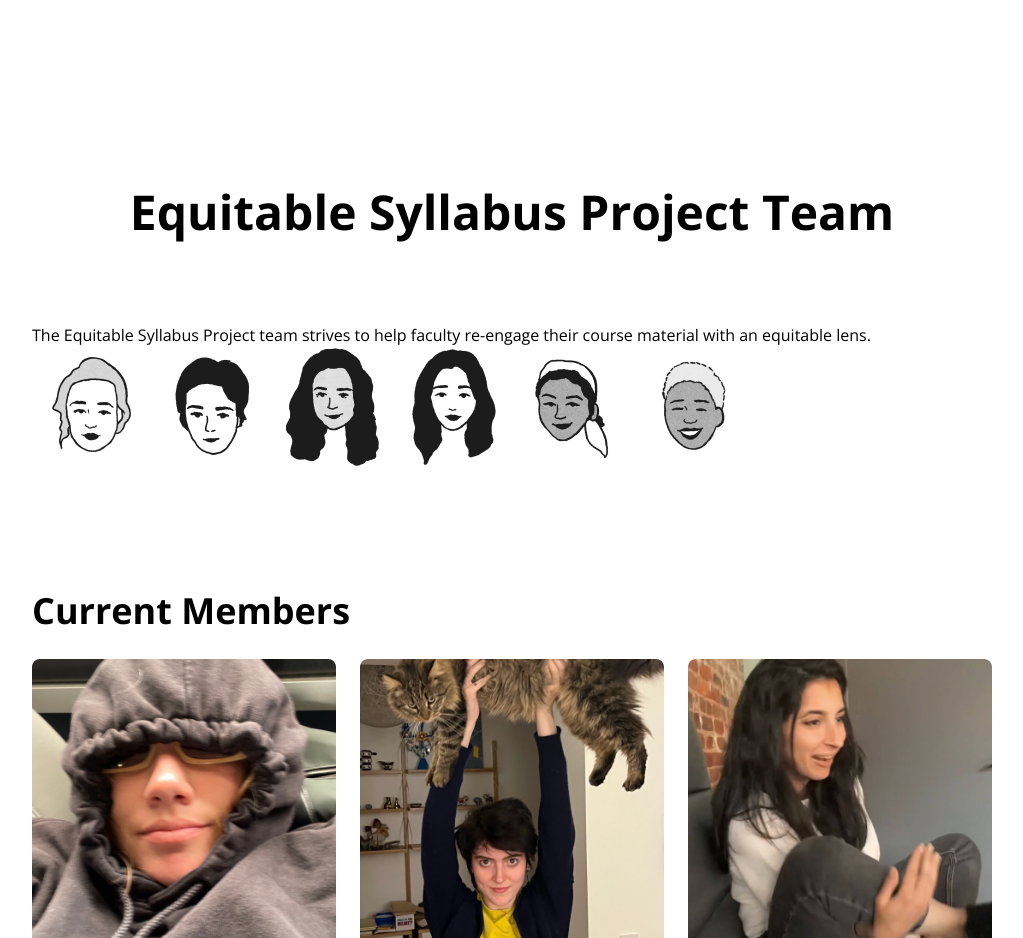
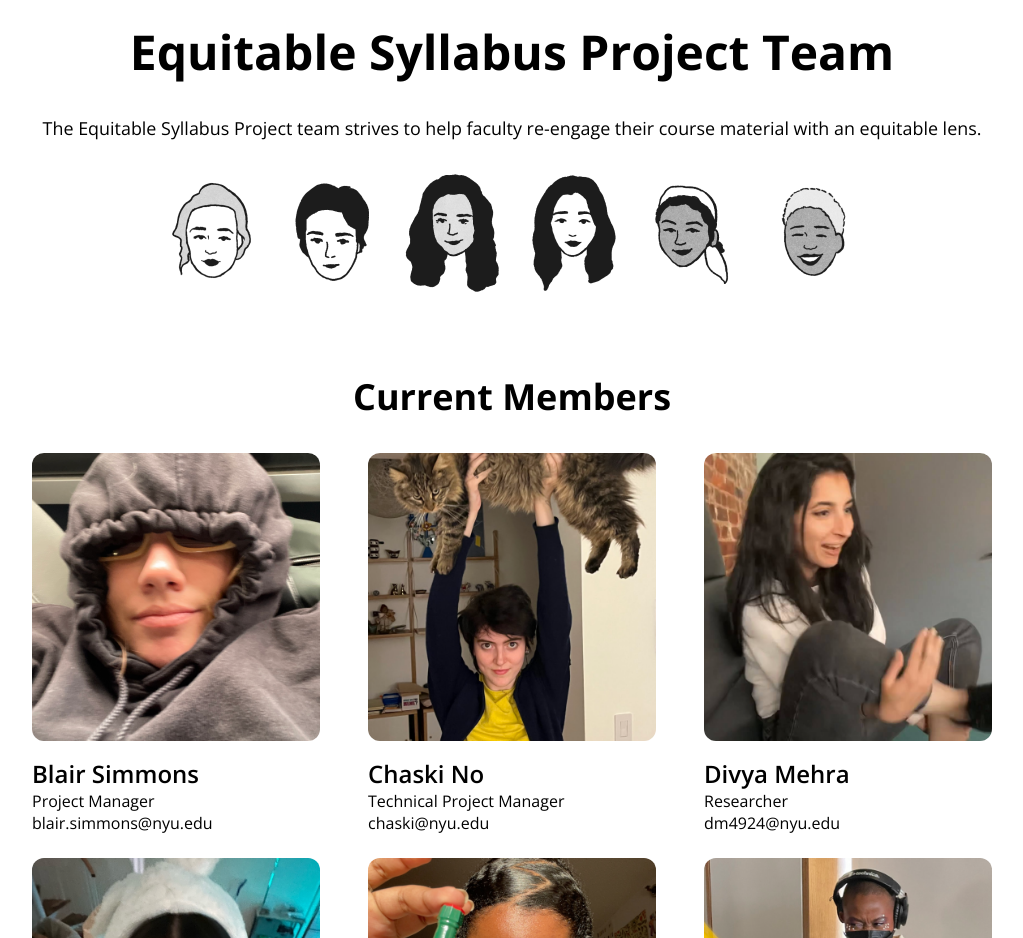
Before and after one commit to jnahan/equitable-syllabus-project, a React (Create React App) app: page /team in a window 1280 px wide. Shown: the part 54-992 px from the top of the page, without its empty margins (128-1151 px from the left). Built offline with nearby package versions, Linux system fonts and the light colour scheme.

Commit message:
worked on team, syllabus guide

```diff
--- a/src/index.css
+++ b/src/index.css
@@ -145,6 +145,12 @@ button{
   justify-content: flex-start;
   gap: 48px;
 }
+.text-center{
+  text-align: center;
+}
+.text-center{
+  margin-bottom: 32px;
+}
 .section-center{
   display: flex;
   flex-direction: column;
@@ -156,7 +162,7 @@ button{
 }
 .section-center p{
   text-align: center;
-  margin-bottom: 80px;
+  margin-bottom: 64px;
 }
 .section-content h3{
   margin-bottom: 16px;
@@ -621,39 +627,48 @@ img{
 }
 
 
-/* Team */
+/* team */
+
+.team-avatars{
+  display: flex;
+  flex-direction: row;
+  justify-content: center;
+}
 .team-avatars img{
   max-width: 120px;
+  height: auto;
 }
-.team-wrapper{
-  width: 100%;
+
+.section-center-2{
+  display: flex;
+  flex-direction: column;
+  text-align: center;
+  justify-content: center;
+  gap: 32px;
+  margin-bottom: 80px;
+}
+.section-center-2 h1{
+  text-align: center;
+  margin: 0;
+}
+.section-center-2 p{
+  text-align: center;
+}
+.team-card-wrapper{
   display: flex;
   flex-wrap: wrap;
   justify-content: space-between;
-  column-gap: 24px;
+  gap: 24px;
 }
 .team-card{
-  flex: 30%;
+  display: flex;
+  flex-direction: column;
+  justify-content: flex-start;
+  width: calc(33.33% - 32px)
 }
 .team-card img{
-  border-radius: 8px;
   max-width: 100%;
   height: auto;
+  border-radius: 12px;
+  margin-bottom: 16px;
 }
-.team{
-  margin-top: 120px;
-  display: flex;
-  flex-direction: column;
-  gap: 120px;
-  margin: var(--margin)
-}
-.team h3{
-  margin-bottom: 24px;
-}
-.team-mission{
-  gap: 32px;
-}
-.team-avatars{
-  display: flex;
-  flex-direction: row;
-}
--- a/src/pages/SyllabusGuide/SyllabusGuide.jsx
+++ b/src/pages/SyllabusGuide/SyllabusGuide.jsx
@@ -2,7 +2,8 @@ import React from 'react'
 
 function SyllabusGuide() {
   return (
-    <div>SyllabusGuide</div>
+    <div>
+    </div>
   )
 }
 
--- a/src/pages/Team/Team.jsx
+++ b/src/pages/Team/Team.jsx
@@ -3,10 +3,10 @@ import TeamCard from './TeamCard'
 
 function Team() {
   return (
-    <div className='team'>
-      <div className='center team-mission'>
-        <h2 className='heading-2'>Equitable Syllabus Project Team</h2>
-        <p>The Equitable Syllabus Project team strives to help faculty re-engage their course material with an equitable lens.</p>
+    <div>
+      <div className='section section-center-2'>
+        <h1 className="heading-2">Equitable Syllabus Project Team</h1>
+        <p className='body-large'>The Equitable Syllabus Project team strives to help faculty re-engage their course material with an equitable lens.</p>
         <div className="team-avatars">
           <img src="images/team/blair-avatar.png" alt="" />
           <img src="images/team/chaski-avatar.png" alt="" />
@@ -16,9 +16,9 @@ function Team() {
           <img src="images/team/sophia-avatar.png" alt="" />
         </div>
       </div>
-      <div className='center'>
-        <h3 className='heading-3'>Current Members</h3>
-        <div className='team-wrapper'>
+      <div className="section">
+        <h2 className="heading-3 text-center">Current Members</h2>
+        <div className="team-card-wrapper">
           <TeamCard Image = "images/team/blair.png" Name = "Blair Simmons" Role = "Project Manager" Email = "blair.simmons@nyu.edu"/>
           <TeamCard Image = "images/team/chaski.png" Name = "Chaski No" Role = "Technical Project Manager" Email = "chaski@nyu.edu"/>
           <TeamCard Image = "images/team/divya.png" Name = "Divya Mehra" Role = "Researcher" Email = "dm4924@nyu.edu"/>
@@ -27,9 +27,9 @@ function Team() {
           <TeamCard Image = "images/team/sophia.png" Name = "Sophia Edwards" Role = "Researcher" Email = "sge7432@nyu.edu"/>
         </div>
       </div>
-      <div className='center'>
-        <h3 className='heading-3'>Past Members</h3>
-        <div className="team-wrapper">
+      <div className="section">
+        <h2 className="heading-3 text-center">Past Members</h2>
+        <div className="team-card-wrapper">
           <TeamCard Name = "Rashida Kamal" Role = "Technical Project Manager" />
           <TeamCard Name = "Spencer Ratanavanh" Role = "Researcher" />
           <TeamCard Name = "Polina Kolesnikova" Role = "Researcher" />
--- a/src/pages/Team/TeamCard.jsx
+++ b/src/pages/Team/TeamCard.jsx
@@ -3,10 +3,12 @@ import React from 'react'
 function TeamCard({Image, Name, Role, Email}) {
   return (
     <div className='team-card'>
+      <div className="team-card-img">
         {Image == "" ? "" : <img src={Image} alt="" />}
-        <h4 className='heading-4'>{Name}</h4>
-        <p>{Role}</p>
-        <p>{Email}</p>
+      </div>
+      <h4 className='heading-4'>{Name}</h4>
+      <p>{Role}</p>
+      <p>{Email}</p>
     </div>
   )
 }
```
